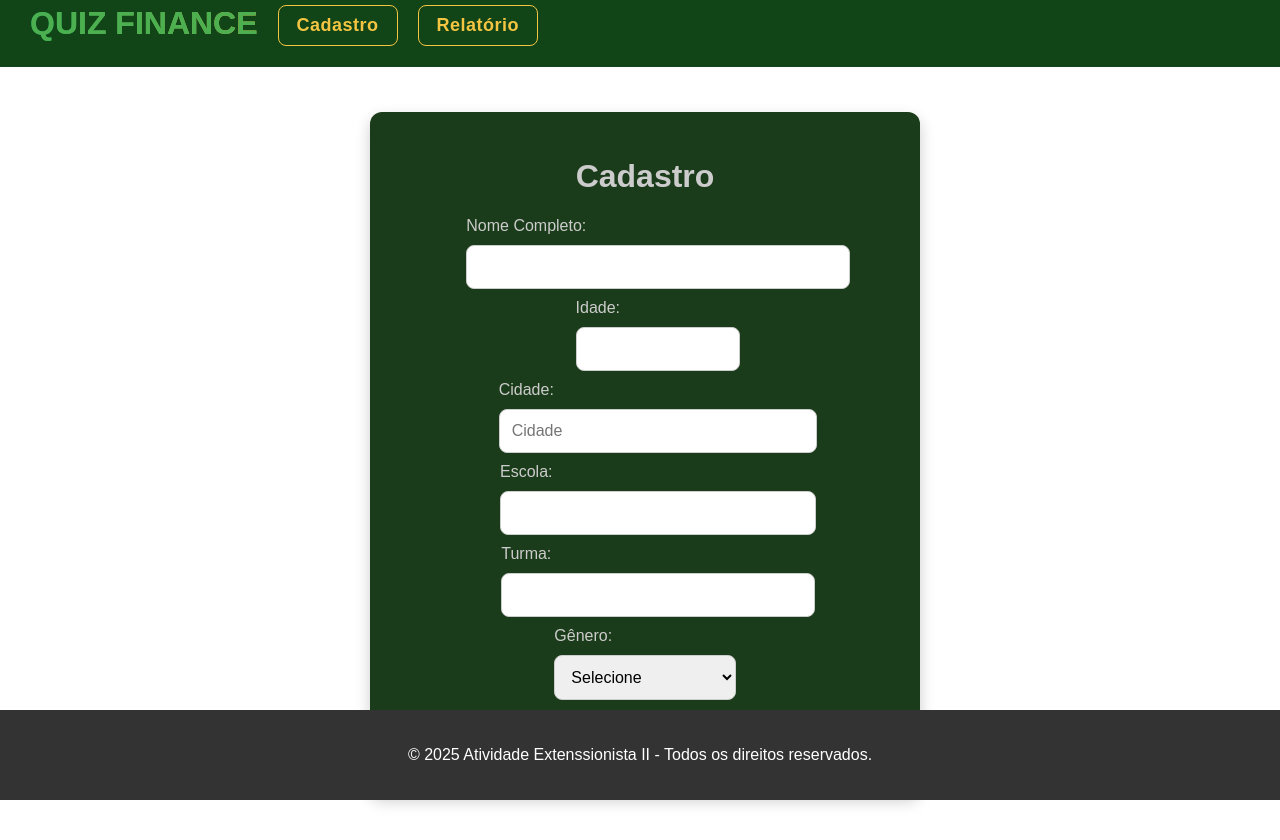
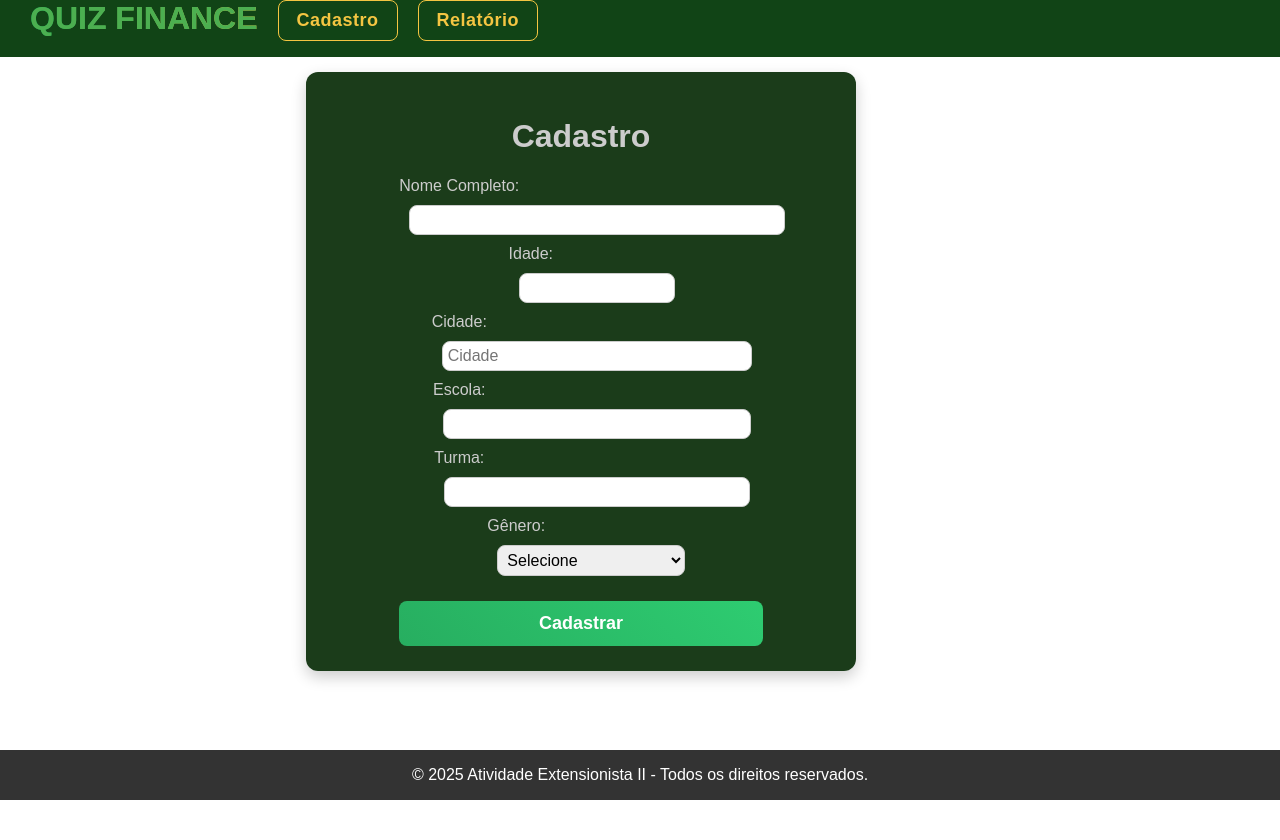
Before and after one commit to JeimesVitor/QUIZAT1.0.3, a Flask app: page /cadastro in a window 1280 px wide. After the commit the page ends 800 px from the top, so only its background shows below. Run offline with Flask 3, Linux system fonts and the light colour scheme.

Commit message:
modified:   alunos.db #	modified:   static/cadastro.css #	modified:   static/grafico.png #	modified:   static/navbar.css #	modified:   static/style.css #	modified:   templates/base.html

```diff
--- a/static/cadastro.css
+++ b/static/cadastro.css
@@ -2,7 +2,7 @@
 .form-container {
 
     max-width: 500px; /* Define um limite de largura */
-    margin: 40px auto; /* Centraliza */
+    margin: 10px auto; /* Centraliza */
     padding: 25px;
 
 
@@ -21,8 +21,8 @@
 .form-container select,
 .form-container textarea {
     width: 100%;
-    padding: 12px;
-    margin: 10px 0;
+    padding: 5px;
+    margin: 10px 10px;
     border: 1px solid #ccc;
     border-radius: 8px;
     font-size: 16px;
--- a/static/navbar.css
+++ b/static/navbar.css
@@ -1,7 +1,7 @@
 /* Estilos gerais da navbar */
 nav {
     background-color: #114416; /* Verde escuro (cor principal) */
-    padding: 5px 30px;
+    padding: 0px 30px;
     display: flex;
     justify-content: space-between;
     align-items: center;
--- a/static/style.css
+++ b/static/style.css
@@ -6,14 +6,14 @@ body {
 }
 
 .container {
-    width: 100%;
+    width: 90%;
     padding: 5px;
 }
 
 footer {
     background-color: #333;
     color: white;
-    padding: 20px 0;
+    padding: 0px 0;
     text-align: center;
     width: 100%;
     position: fixed;
--- a/templates/base.html
+++ b/templates/base.html
@@ -26,7 +26,7 @@
 
     <footer>
         <div class="footer-content">
-            <p>&copy; 2025 Atividade Extenssionista II - Todos os direitos reservados.</p>
+            <p>&copy; 2025 Atividade Extensionista II - Todos os direitos reservados.</p>
 
         </div>
     </footer>
```
Also changed, not shown: alunos.db, static/grafico.png.
